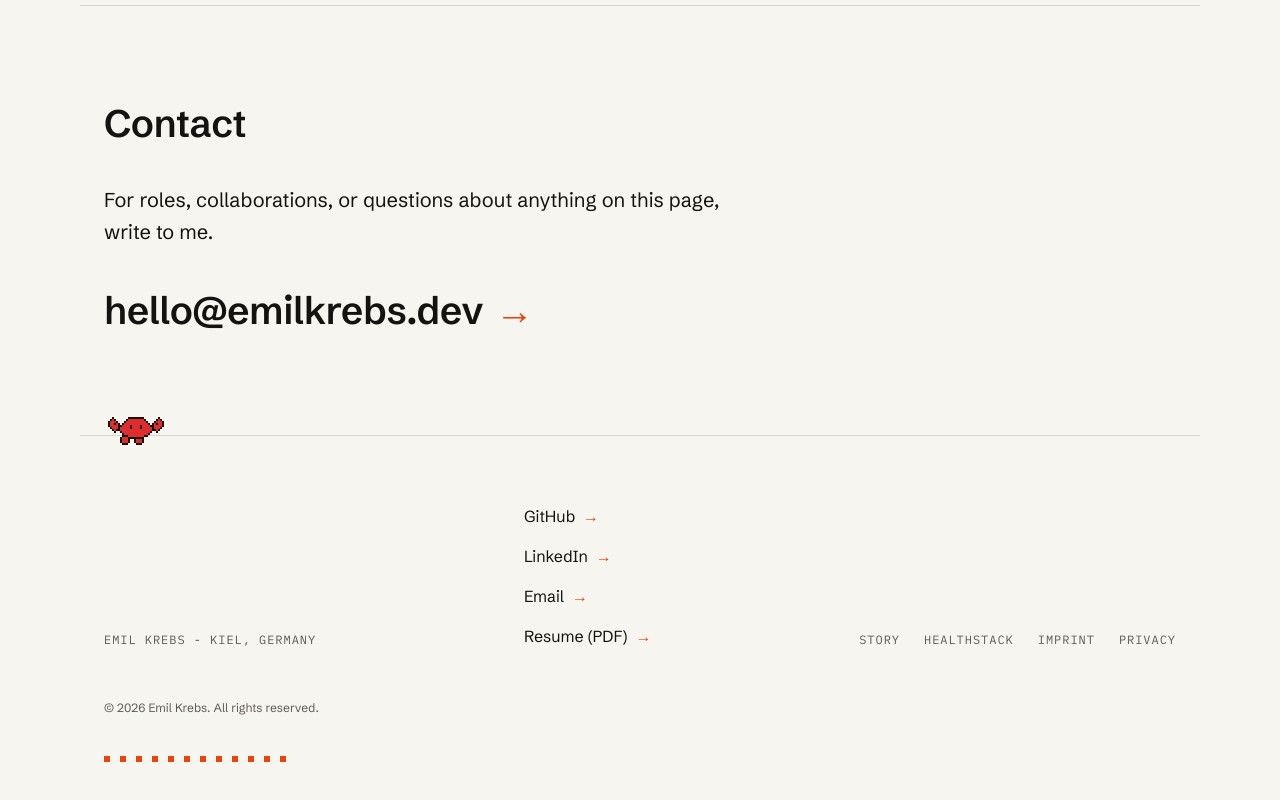
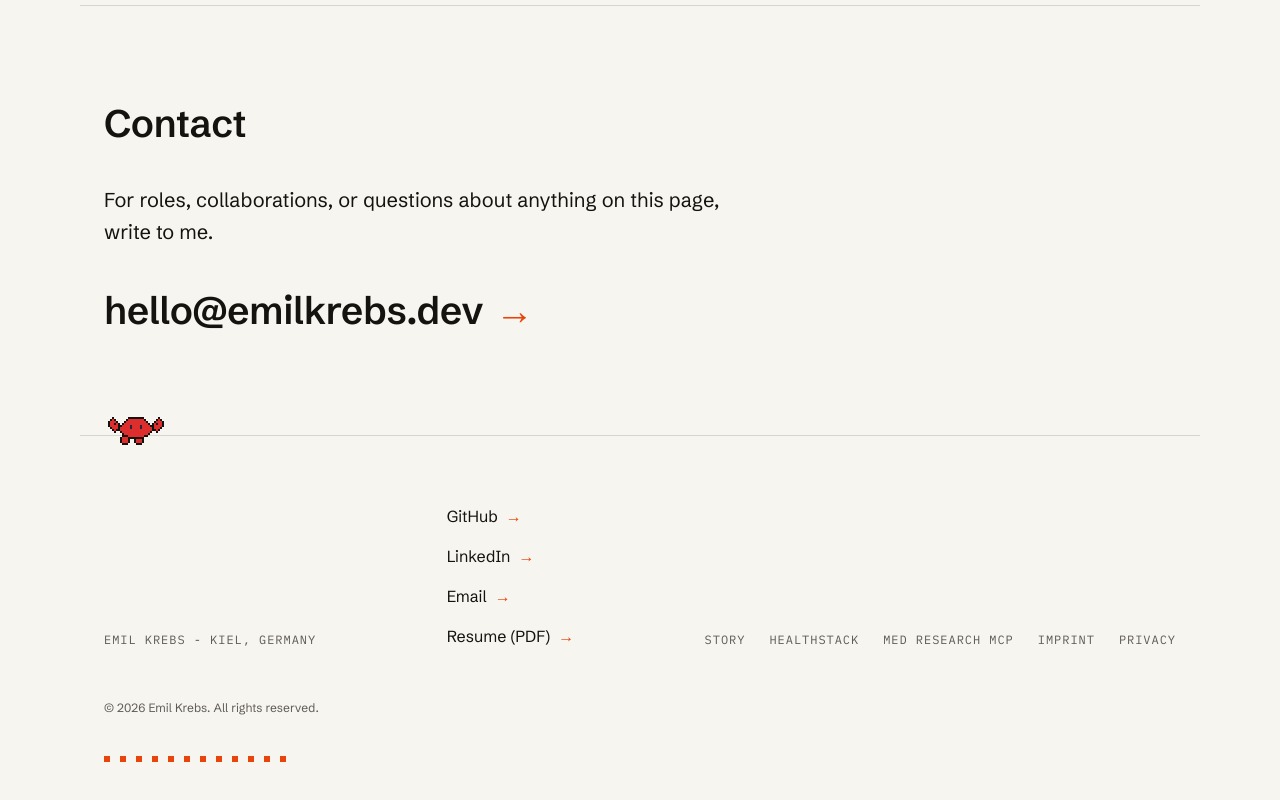
Before and after one commit to emilkrebs/emilkrebs.dev, a Next.js app: page / in a window 1280 px wide. Shown: the part 6539-7339 px from the top of the page. Built offline with nearby package versions, Linux system fonts and the light colour scheme; no server answers.

Commit message:
feat(footer): link the med-research-mcp record page from the colophon (#277)

```diff
--- a/src/app/components/footer.tsx
+++ b/src/app/components/footer.tsx
@@ -61,6 +61,9 @@ export function Footer({ locale = "en" }: { locale?: Locale }) {
                         <Link href={routePath("healthstack", locale)} className="hover:text-ink transition-colors duration-150 py-1">
                             {t.links.healthstack}
                         </Link>
+                        <Link href={routePath("project_med_research", locale)} className="hover:text-ink transition-colors duration-150 py-1">
+                            {t.links.medResearch}
+                        </Link>
                         <Link href={routePath("imprint", locale)} className="hover:text-ink transition-colors duration-150 py-1">
                             {t.links.imprint}
                         </Link>
--- a/src/app/lib/i18n/en.json
+++ b/src/app/lib/i18n/en.json
@@ -153,7 +153,7 @@
         "location": "Emil Krebs - Kiel, Germany",
         "copyright": "Emil Krebs. All rights reserved.",
         "resume": "Resume (PDF)",
-        "links": { "story": "Story", "healthstack": "Healthstack", "imprint": "Imprint", "privacy": "Privacy" }
+        "links": { "story": "Story", "healthstack": "Healthstack", "medResearch": "Med Research MCP", "imprint": "Imprint", "privacy": "Privacy" }
     },
     "backHeader": {
         "label": "Back to home"
--- a/src/app/lib/i18n/types.ts
+++ b/src/app/lib/i18n/types.ts
@@ -35,7 +35,7 @@ export interface FooterCopy {
     location: string;
     copyright: string;
     resume: string;
-    links: { story: string; healthstack: string; imprint: string; privacy: string };
+    links: { story: string; healthstack: string; medResearch: string; imprint: string; privacy: string };
 }
 
 export interface BackHeaderCopy {
--- a/src/app/lib/i18n/zh.json
+++ b/src/app/lib/i18n/zh.json
@@ -163,7 +163,7 @@
         "location": "Emil Krebs - 基尔，德国",
         "copyright": "Emil Krebs。保留所有权利。",
         "resume": "简历 (PDF)",
-        "links": { "story": "故事", "healthstack": "Healthstack", "imprint": "法律声明", "privacy": "隐私政策" }
+        "links": { "story": "故事", "healthstack": "Healthstack", "medResearch": "Med Research MCP", "imprint": "法律声明", "privacy": "隐私政策" }
     },
     "backHeader": {
         "label": "返回首页"
```
